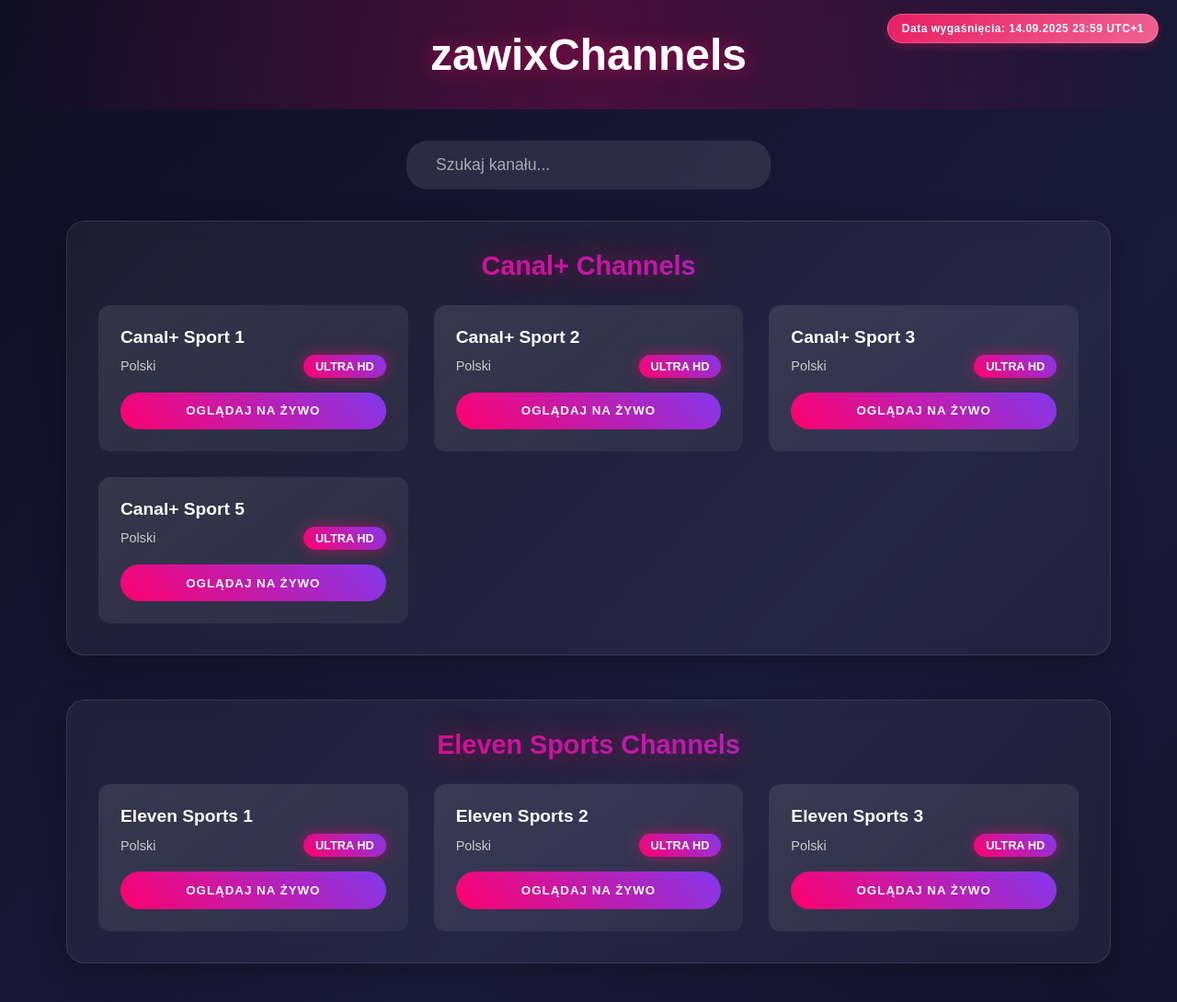
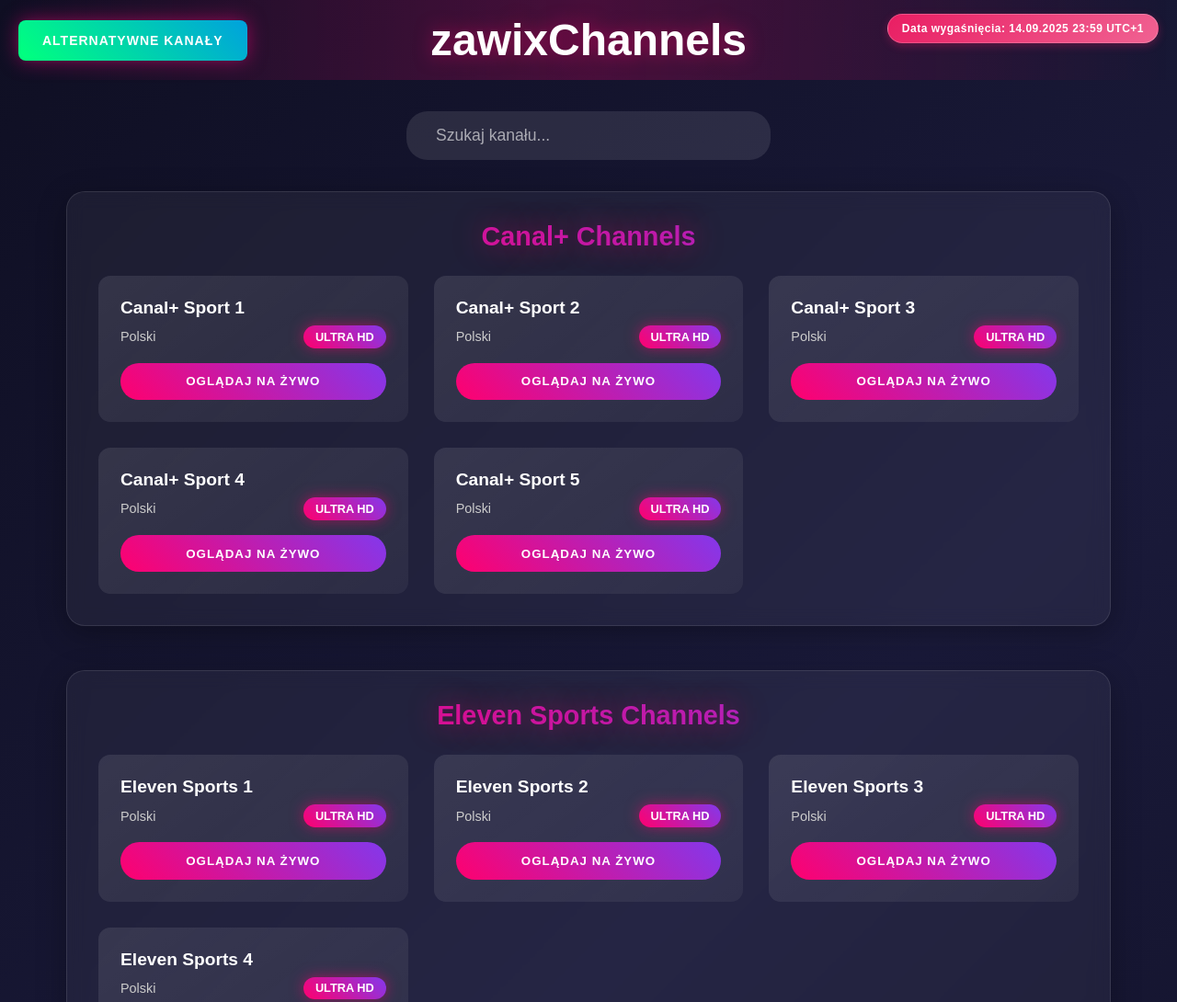
Before and after one commit to zawixmc/zawixChannels, a website: page index.html in a window 1280 px wide. Shown: the top 1090 px of the page at 92% size. Drawn offline with Linux system fonts and the light colour scheme.

Commit message:
PERFORMANCE

```diff
--- a/channels.js
+++ b/channels.js
@@ -1,70 +1,98 @@
-const channelsData = {
+window.channelsData = {
     1: [{
         "name": "Canal+ Sport 1",
-        "url": "https://thedaddy.top/embed/stream-48.php",
+        "url": "https://strumyk.net/embed/22",
         "country": "PL",
         "language": "Polski",
         "quality": "ULTRA HD"
     }],
     2: [{
         "name": "Canal+ Sport 2",
-        "url": "https://thedaddy.top/embed/stream-73.php",
+        "url": "https://strumyk.net/embed/",
         "country": "PL",
         "language": "Polski",
         "quality": "ULTRA HD"
     }],
     3: [{
         "name": "Canal+ Sport 3",
-        "url": "https://thedaddy.top/embed/stream-259.php",
+        "url": "https://strumyk.net/embed/796",
         "country": "PL",
         "language": "Polski",
         "quality": "ULTRA HD"
     }],
     4: [{
-        "name": "Canal+ Sport 5",
-        "url": "https://thedaddy.top/embed/stream-75.php",
+        "name": "Canal+ Sport 4",
+        "url": "https://strumyk.net/embed/804",
         "country": "PL",
         "language": "Polski",
         "quality": "ULTRA HD"
     }],
     5: [{
-        "name": "Eleven Sports 1",
-        "url": "https://thedaddy.top/embed/stream-71.php",
-        "country": "PL",
-        "language": "Polski",
-        "quality": "ULTRA HD"
-    }],
-    6: [{
-        "name": "Eleven Sports 2",
-        "url": "https://thedaddy.top/embed/stream-72.php",
-        "country": "PL",
-        "language": "Polski",
-        "quality": "ULTRA HD"
-    }],
-    7: [{
-        "name": "Eleven Sports 3",
-        "url": "https://thedaddy.top/embed/stream-428.php",
+        "name": "Canal+ Sport 5",
+        "url": "https://strumyk.net/embed/112",
         "country": "PL",
         "language": "Polski",
         "quality": "ULTRA HD"
     }],
     8: [{
-        "name": "Polsat Sport 1",
-        "url": "https://thedaddy.top/embed/stream-47.php",
+        "name": "Eleven Sports 1",
+        "url": "https://strumyk.net/embed/574",
         "country": "PL",
         "language": "Polski",
         "quality": "ULTRA HD"
     }],
     9: [{
-        "name": "Polsat Sport 2",
-        "url": "https://thedaddy.top/embed/stream-50.php",
+        "name": "Eleven Sports 2",
+        "url": "https://strumyk.net/embed/575",
         "country": "PL",
         "language": "Polski",
         "quality": "ULTRA HD"
     }],
     10: [{
+        "name": "Eleven Sports 3",
+        "url": "https://strumyk.net/vip/78",
+        "country": "PL",
+        "language": "Polski",
+        "quality": "ULTRA HD"
+    }],
+    11: [{
+        "name": "Eleven Sports 4",
+        "url": "https://strumyk.net/vip/79",
+        "country": "PL",
+        "language": "Polski",
+        "quality": "ULTRA HD"
+    }],
+    12: [{
+        "name": "Polsat Sport 1",
+        "url": "https://strumyk.net/embed/134",
+        "country": "PL",
+        "language": "Polski",
+        "quality": "ULTRA HD"
+    }],
+    13: [{
+        "name": "Polsat Sport 2",
+        "url": "https://strumyk.net/embed/594",
+        "country": "PL",
+        "language": "Polski",
+        "quality": "ULTRA HD"
+    }],
+    14: [{
+        "name": "Polsat Sport Premium 1",
+        "url": "https://strumyk.net/embed/759",
+        "country": "PL",
+        "language": "Polski",
+        "quality": "SUPER HD"
+    }],
+    15: [{
+        "name": "Polsat Sport Premium 2",
+        "url": "https://strumyk.net/embed/760",
+        "country": "PL",
+        "language": "Polski",
+        "quality": "SUPER HD"
+    }],
+    16: [{
         "name": "TVP Sport",
-        "url": "https://thedaddy.top/embed/stream-128.php",
+        "url": "https://strumyk.net/embed/239",
         "country": "PL",
         "language": "Polski",
         "quality": "ULTRA HD"
--- a/index.html
+++ b/index.html
@@ -13,6 +13,7 @@
     <div class="main-view" id="mainView">
         <div class="header">
             <h1>zawixChannels</h1>
+            <button class="alt-channels-btn" id="altChannelsBtn" onclick="toggleChannelSource()">ALTERNATYWNE KANAŁY</button>
         </div>
         <div class="container">
             <div class="search-container">
@@ -31,7 +32,7 @@
         <div class="player-container" id="playerContainer">
         </div>
     </div>
-    <script src="channels.js"></script>
+    <script id="channelsScript" src="channels.js"></script>
     <script src="script.js"></script>
 </body>
 </html>
--- a/script.js
+++ b/script.js
@@ -7,6 +7,7 @@
 
 let channelLookupById = {};
 let firstClickTracker = new Set();
+let currentChannelSource = 'channels.js';
 
 const adLink = 'https://www.revenuecpmgate.com/edh6fisc?key=0c99a1d5fe8ce628e3dcaa38ebc0d01b';
 
@@ -19,7 +20,7 @@
 function getQualityClass(quality) {
     const q = quality.toUpperCase();
     if (q.includes('ULTRA')) return 'quality-uhd';
-    if (q.includes('FULL')) return 'quality-fhd';
+    if (q.includes('SUPER')) return 'quality-shd';
     if (q.includes('HD')) return 'quality-hd';
     return 'quality-sd';
 }
@@ -223,6 +224,62 @@
     }
 }
 
+function toggleChannelSource() {
+    const oldScript = document.getElementById('channelsScript');
+    const btn = document.getElementById('altChannelsBtn');
+    const container = document.getElementById('channelsContainer');
+
+    container.innerHTML = `
+        <div class="loading">
+            <div class="spinner"></div>
+            <p>Ładowanie kanałów...</p>
+        </div>
+    `;
+
+    if (oldScript) {
+        oldScript.remove();
+    }
+
+    if (typeof channelsData !== 'undefined') {
+        delete window.channelsData;
+    }
+
+    const newScript = document.createElement('script');
+    newScript.id = 'channelsScript';
+
+    if (currentChannelSource === 'channels.js') {
+        newScript.src = 'channels-thedaddy.js';
+        btn.textContent = 'DOMYŚLNE KANAŁY';
+        currentChannelSource = 'channels-thedaddy.js';
+    } else {
+        newScript.src = 'channels.js';
+        btn.textContent = 'ALTERNATYWNE KANAŁY';
+        currentChannelSource = 'channels.js';
+    }
+
+    newScript.onload = function() {
+        channelLookupById = {};
+        firstClickTracker.clear();
+
+        setTimeout(() => {
+            if (typeof channelsData !== 'undefined') {
+                initializeChannelLookup();
+                renderChannels();
+            }
+        }, 100);
+    };
+
+    newScript.onerror = function() {
+        container.innerHTML = `
+            <div class="loading">
+                <p>Błąd ładowania kanałów. Sprawdź czy plik ${newScript.src} istnieje.</p>
+            </div>
+        `;
+    };
+
+    document.head.appendChild(newScript);
+}
+
 document.addEventListener('DOMContentLoaded', function() {
     initializeChannelLookup();
 
--- a/styles.css
+++ b/styles.css
@@ -149,7 +149,7 @@
     box-shadow: 0 0 15px rgba(255, 0, 110, 0.5);
 }
 
-.quality-fhd {
+.quality-shd {
     background: linear-gradient(45deg, #3a86ff, #06ffa5);
     color: white;
     box-shadow: 0 0 15px rgba(58, 134, 255, 0.5);
@@ -317,6 +317,50 @@
     box-shadow: 0 5px 15px rgba(233, 30, 99, 0.4);
 }
 
+.header {
+    position: relative;
+    display: flex;
+    justify-content: center;
+    align-items: center;
+    padding: 1rem;
+}
+
+.alt-channels-btn {
+    position: absolute;
+    left: 20px;
+    padding: 12px 24px;
+    background: linear-gradient(45deg, #ff0080, #00ff80, #0080ff, #ff8000);
+    background-size: 400% 400%;
+    border: 2px solid transparent;
+    border-radius: 8px;
+    color: white;
+    font-weight: bold;
+    font-size: 14px;
+    cursor: pointer;
+    text-transform: uppercase;
+    letter-spacing: 1px;
+    transition: all 0.3s ease;
+    animation: gradientShift 3s ease infinite;
+    box-shadow: 0 0 20px rgba(255, 0, 128, 0.5);
+}
+
+.alt-channels-btn:hover {
+    transform: scale(1.05) translateY(-2px);
+    box-shadow: 0 8px 30px rgba(255, 0, 128, 0.8);
+    animation: gradientShift 0.5s ease infinite;
+}
+
+.alt-channels-btn:active {
+    transform: scale(0.98);
+    box-shadow: 0 2px 10px rgba(255, 0, 128, 0.6);
+}
+
+@keyframes gradientShift {
+    0% { background-position: 0% 50%; }
+    50% { background-position: 100% 50%; }
+    100% { background-position: 0% 50%; }
+}
+
 @media (max-width: 768px) {
     .expiry-notice {
         font-size: 10px;
```
Also changed, not shown: channels-thedaddy.js (added, +72 -0 lines).
